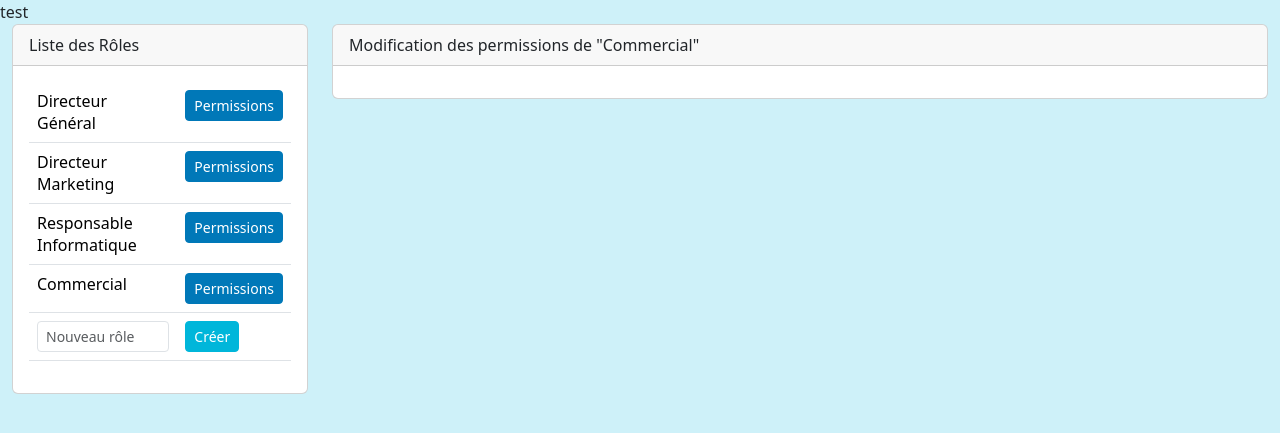
After one commit to paulhoffbeck/SAE203galettezen, a PHP site: page /role.php in a window 1280 px wide. The commit adds this page. Shown: the top 433 px of the page. Run offline with PHP 8.4, Linux system fonts and the light colour scheme.

Commit message:
Base de gestion des rôles
Ajout de la base de données de roles, de la page de gestion et du module de fonction

```diff
--- a/intranet/fonctions/main.php
+++ b/intranet/fonctions/main.php
@@ -1,4 +1,6 @@
 <?php
+echo "test";
 #Inclusion des différents modulue avec la fonction require_once
-require_once('connexion.php')
+// require_once('connexion.php');
+require_once('./role.php');
 ?>
--- /dev/null
+++ b/intranet/role.php
@@ -0,0 +1,80 @@
+<?php
+require_once "./fonctions/main.php";
+if(isset($_POST['create_role'])){
+    // createRole($_POST['role_name']);
+}
+?>
+<!DOCTYPE html>
+<html lang="fr">
+<head>
+    <title>Bootstrap 5 Example</title>
+    <meta charset="utf-8">
+    <meta name="viewport" content="width=device-width, initial-scale=1">
+    <link href="css/bootstrap.min.css" rel="stylesheet">
+    <link href="css/style.css" rel="stylesheet">
+</head>
+<body class="bg-pastel">
+    <div class="container-fluid">
+        <div class="row">
+            <div class="col-lg-3">
+                <div class="card">
+                    <div class="card-header">
+                        Liste des Rôles
+                    </div>
+                    <div class="card-body">
+                        <table class="table">
+                            <tbody>
+                                <tr>
+                                    <td>Directeur Général</td>
+                                    <td>
+                                        <a href="role.php" class="btn btn-sm btn-azur">Permissions</a>
+                                    </td>
+                                </tr>
+                                <tr>
+                                    <td>Directeur Marketing</td>
+                                    <td>
+                                        <a href="role.php" class="btn btn-sm btn-azur">Permissions</a>
+                                    </td>
+                                </tr>
+                                <tr>
+                                    <td>Responsable Informatique</td>
+                                    <td>
+                                        <a href="role.php" class="btn btn-sm btn-azur">Permissions</a>
+                                    </td>
+                                </tr>
+                                <tr>
+                                    <td>Commercial</td>
+                                    <td>
+                                        <a href="role.php" class="btn btn-sm btn-azur">Permissions</a>
+                                    </td>
+                                </tr>
+                                <tr>
+                                    <form method="POST" class="form">
+                                        <td>
+                                            <input type="text" name="role_name" id="role_name" class="form-control form-control-sm" placeholder="Nouveau rôle">
+                                        </td>
+                                        <td>
+                                            <button type="submit" name="create_role" class="btn btn-sm btn-turquoise">Créer</button>
+                                        </td>
+                                    </form>
+                                </tr>
+                            </tbody>
+                        </table>
+                    </div>
+                </div>
+            </div>
+            <div class="col-lg-9">
+                <div class="card">
+                    <div class="card-header">
+                        Modification des permissions de "Commercial"
+                    </div>
+                    <div class="card-body">
+
+                    </div>
+                </div>
+            </div>
+        </div>
+    </div>
+    <script src="js/bootstrap.bundle.min.js"></script>
+</body>
+</html>
```
Also changed, not shown: intranet/database/role.json (added, +7 -0 lines), intranet/fonctions/role.php (added, +12 -0 lines), fonctions/main.php (renamed from functions/main.php).
